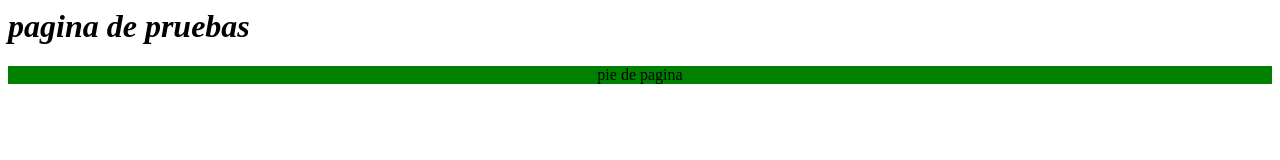
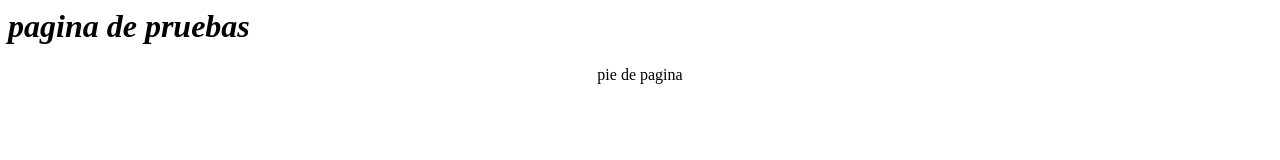
Before and after one commit to andresl199/prueba, a plain HTML site: page index.html in a window 1280 px wide. Drawn offline with Linux system fonts and the light colour scheme.

Commit message:
elima fondo pie de pagina

```diff
--- a/estilos.css
+++ b/estilos.css
@@ -8,5 +8,4 @@ footer{
   bottom: 0:
   position: fixed;
   max-width: 100%;
-  background-color: green;
 }
```
